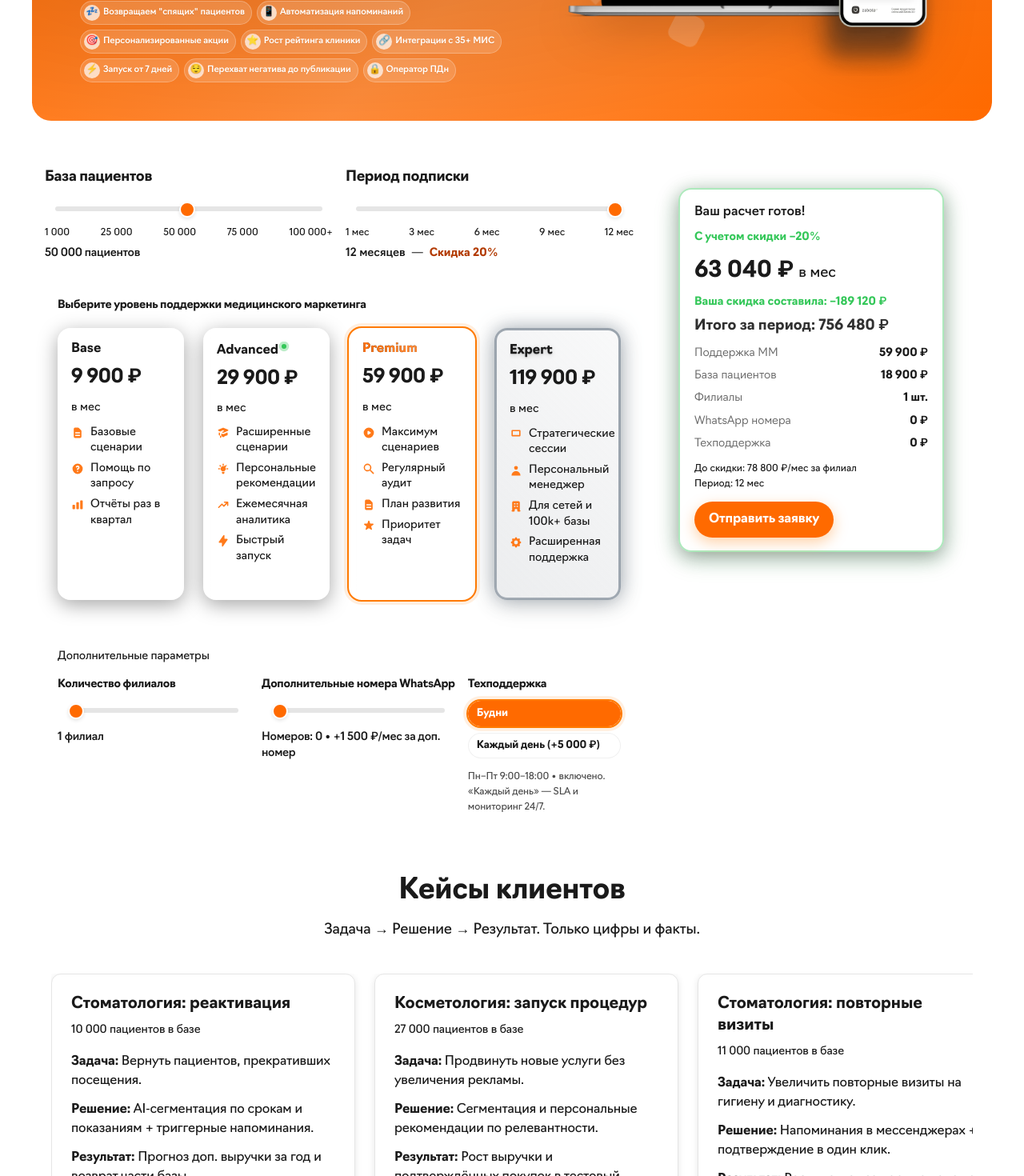
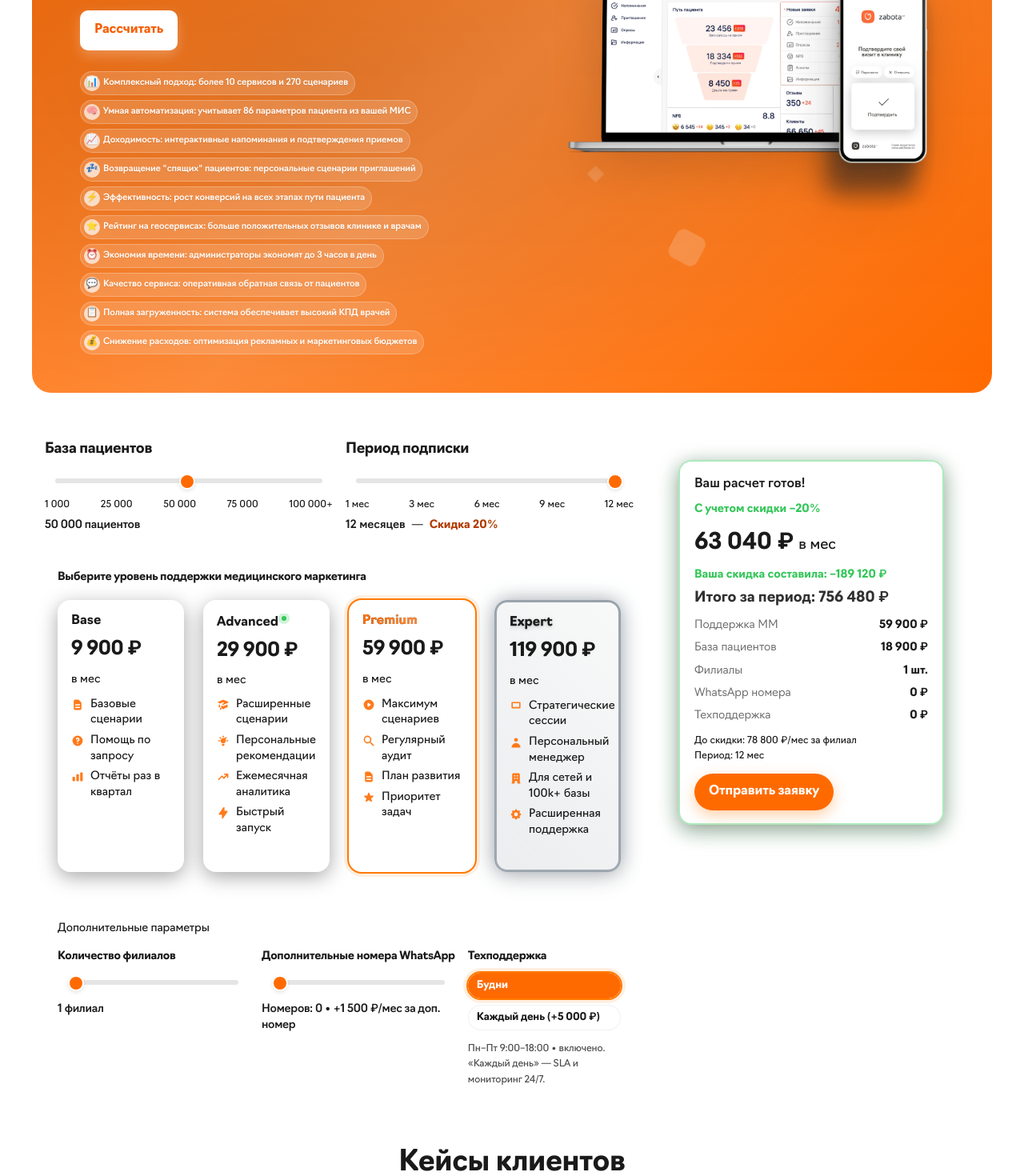
Before and after one commit to pilipenkosv-droid/zbt-calculator-v5.3, a React (Vite) app: page / in a window 1280 px wide. Shown: the part 380-1850 px from the top of the page at 80% size. Built offline with nearby package versions, Linux system fonts and the light colour scheme.

Commit message:
feat: update content texts from Cases section onwards according to Zabota.tech style

```diff
--- a/src/components/Banner.tsx
+++ b/src/components/Banner.tsx
@@ -55,7 +55,7 @@ export default function Banner({
 
       <div className={styles.container}>
         <div className={styles.left}>
-          <h1 id="banner-title" className={styles.title}>{title}</h1>
+          <h1 id="banner-title" className={styles.title}>Рассчитайте, сколько вы заработаете с Zabota 2.0</h1>
           <p className={styles.desc}>
             С заботой о ваших пациентах,<br />
             улучшаем доходимость, возвращаем "спящих" и защищаем от спама.
@@ -68,51 +68,51 @@ export default function Banner({
                   onClick={onLearnMore}
                   aria-label="Рассчитать тариф Zabota 2.0"
                 >
-                  Рассчитать тариф
+                  Рассчитать
                 </button>
           </div>
 
           <div className={styles.meta}>
               <div className={styles.benefits}>
                 <div className={styles.benefit}>
-                  <span className={styles.benefitIcon}>📈</span>
-                  <span className={styles.benefitText}>+14-20% конверсия в повторный прием</span>
+                  <span className={styles.benefitIcon}>📊</span>
+                  <span className={styles.benefitText}>Комплексный подход: более 10 сервисов и 270 сценариев</span>
                 </div>
                 <div className={styles.benefit}>
-                  <span className={styles.benefitIcon}>🛡️</span>
-                  <span className={styles.benefitText}>Защита от спама</span>
+                  <span className={styles.benefitIcon}>🧠</span>
+                  <span className={styles.benefitText}>Умная автоматизация: учитывает 86 параметров пациента из вашей МИС</span>
+                </div>
+                <div className={styles.benefit}>
+                  <span className={styles.benefitIcon}>📈</span>
+                  <span className={styles.benefitText}>Доходимость: интерактивные напоминания и подтверждения приемов</span>
                 </div>
                 <div className={styles.benefit}>
                   <span className={styles.benefitIcon}>💤</span>
-                  <span className={styles.benefitText}>Возвращаем "спящих" пациентов</span>
+                  <span className={styles.benefitText}>Возвращение "спящих" пациентов: персональные сценарии приглашений</span>
                 </div>
                 <div className={styles.benefit}>
-                  <span className={styles.benefitIcon}>📱</span>
-                  <span className={styles.benefitText}>Автоматизация напоминаний</span>
-                </div>
-                <div className={styles.benefit}>
-                  <span className={styles.benefitIcon}>🎯</span>
-                  <span className={styles.benefitText}>Персонализированные акции</span>
+                  <span className={styles.benefitIcon}>⚡</span>
+                  <span className={styles.benefitText}>Эффективность: рост конверсий на всех этапах пути пациента</span>
                 </div>
                 <div className={styles.benefit}>
                   <span className={styles.benefitIcon}>⭐️</span>
-                  <span className={styles.benefitText}>Рост рейтинга клиники</span>
+                  <span className={styles.benefitText}>Рейтинг на геосервисах: больше положительных отзывов клинике и врачам</span>
                 </div>
                 <div className={styles.benefit}>
-                  <span className={styles.benefitIcon}>🔗</span>
-                  <span className={styles.benefitText}>Интеграции с 35+ МИС</span>
+                  <span className={styles.benefitIcon}>⏰</span>
+                  <span className={styles.benefitText}>Экономия времени: администраторы экономят до 3 часов в день</span>
                 </div>
                 <div className={styles.benefit}>
-                  <span className={styles.benefitIcon}>⚡</span>
-                  <span className={styles.benefitText}>Запуск от 7 дней</span>
+                  <span className={styles.benefitIcon}>💬</span>
+                  <span className={styles.benefitText}>Качество сервиса: оперативная обратная связь от пациентов</span>
                 </div>
                 <div className={styles.benefit}>
-                  <span className={styles.benefitIcon}>😌</span>
-                  <span className={styles.benefitText}>Перехват негатива до публикации</span>
+                  <span className={styles.benefitIcon}>📋</span>
+                  <span className={styles.benefitText}>Полная загруженность: система обеспечивает высокий КПД врачей</span>
                 </div>
                 <div className={styles.benefit}>
-                  <span className={styles.benefitIcon}>🔒</span>
-                  <span className={styles.benefitText}>Оператор ПДн</span>
+                  <span className={styles.benefitIcon}>💰</span>
+                  <span className={styles.benefitText}>Снижение расходов: оптимизация рекламных и маркетинговых бюджетов</span>
                 </div>
               </div>
           </div>
--- a/src/components/CasesSection.tsx
+++ b/src/components/CasesSection.tsx
@@ -12,10 +12,10 @@ type CaseItem = {
 
 const cases: CaseItem[] = [
   {
-    title: 'Стоматология: реактивация',
+    title: 'Любовь Гацура, главный врач "Love Dent"',
     clients: '10 000 пациентов в базе',
-    task: 'Вернуть пациентов, прекративших посещения.',
-    solution: 'AI‑сегментация по срокам и показаниям + триггерные напоминания.',
+    task: 'Сократить отмены приемов "день в день".',
+    solution: 'Благодаря напоминаниям сократили отмены "день в день".',
     result: 'Прогноз доп. выручки за год и возврат части базы.',
     kpis: [
       { label: 'Потенциальная выручка/год', value: '+2,6 млн ₽' },
@@ -24,10 +24,10 @@ const cases: CaseItem[] = [
     ],
   },
   {
-    title: 'Косметология: запуск процедур',
+    title: 'Юсиф Акберов, гендиректор "Имплант 52"',
     clients: '27 000 пациентов в базе',
-    task: 'Продвинуть новые услуги без увеличения рекламы.',
-    solution: 'Сегментация и персональные рекомендации по релевантности.',
+    task: 'Вернуть "потерянных" пациентов.',
+    solution: 'Фокус на повторных пациентах — вернули "потеряшек".',
     result: 'Рост выручки и подтверждённых покупок в тестовый период.',
     kpis: [
       { label: 'Доп. выручка', value: '+1,7 млн ₽' },
@@ -36,15 +36,27 @@ const cases: CaseItem[] = [
     ],
   },
   {
-    title: 'Стоматология: повторные визиты',
+    title: 'Ирина Лалаян, старший администратор',
     clients: '11 000 пациентов в базе',
-    task: 'Увеличить повторные визиты на гигиену и диагностику.',
-    solution: 'Напоминания в мессенджерах + подтверждение в один клик.',
+    task: 'Экономия рабочего времени администраторов.',
+    solution: 'Отказ от ручных SMS — экономия 20–40% рабочего времени администраторов.',
     result: 'Рост визитов за первую неделю и доп. доход в месяц.',
     kpis: [
       { label: 'Доход за месяц', value: '+56 000 ₽' },
       { label: 'Визиты (1 неделя)', value: '+12' },
       { label: 'Снижение no‑show', value: '−6%' },
+    ],
+  },
+  {
+    title: 'Борис Геберович, гендиректор "Super Смайл"',
+    clients: '15 000 пациентов в базе',
+    task: 'Регулярный возврат пациентов.',
+    solution: 'Напоминания, NPS и сбор отзывов + автоматизация базы — регулярный возврат пациентов.',
+    result: 'Увеличение повторных визитов и лояльности пациентов.',
+    kpis: [
+      { label: 'Доход за месяц', value: '+78 000 ₽' },
+      { label: 'Повторные визиты', value: '+45' },
+      { label: 'Рост отзывов', value: '+25%' },
     ],
   },
 ];
--- a/src/components/FAQSection.tsx
+++ b/src/components/FAQSection.tsx
@@ -5,24 +5,28 @@ type FAQItem = { q: string; a: string };
 
 const items: FAQItem[] = [
   {
-    q: 'Как происходит интеграция с МИС/CRM?',
-    a: 'Доступы → синхронизация данных → настройка сценариев → тест → пилот. Назначаем специалиста и проверяем корректность обмена.',
+    q: 'Как работает система простыми словами?',
+    a: 'Персональные коммуникации по 270 сценариям на основе данных из МИС — рост доходимости и повторных визитов.',
   },
   {
-    q: 'Сколько времени занимает запуск?',
-    a: 'Обычно 7 рабочих дней. Сложные проекты — до 30 дней. Срок зависит от доступов и скорости обратной связи.',
+    q: 'В чем главный секрет эффективности?',
+    a: 'Глубокая сегментация: 86 параметров пациента + релевантные сценарии и постоянная обратная связь.',
   },
   {
-    q: 'Насколько персонализированы сообщения?',
-    a: 'AI/ML по истории обращений, назначениям, предпочтениям и активности. Релевантные напоминания повышают доходимость и доверие.',
+    q: 'Сложно ли внедрить систему?',
+    a: 'Интеграции из каталога; методология внедрения; средняя окупаемость — 3–4 месяца.',
   },
   {
-    q: 'Какая есть поддержка?',
-    a: 'На внедрении и после запуска: телефон, Telegram, личный кабинет. Помощь с кампаниями, сегментациями и метриками.',
+    q: 'Почему Zabota 2.0 сработает в моей клинике?',
+    a: 'Проверено на клиниках разных размеров: рост отзывов, доходов и конверсии повторного приема.',
   },
   {
-    q: 'Как обеспечивается безопасность и ПДн?',
-    a: 'Правовые основания, оператор ПДн, политика обработки. Шифрование, аудит действий, разграничение прав и контроль доступов.',
+    q: 'Как узнать больше о возможностях системы?',
+    a: 'Закажите демо и посмотрите видео "О Zabota за 2 минуты".',
+  },
+  {
+    q: 'Как познакомиться бесплатно?',
+    a: 'Демо‑доступ + Telegram‑бот Zabota.Reputation в подарок.',
   },
 ];
 
--- a/src/components/IntegrationsSection.tsx
+++ b/src/components/IntegrationsSection.tsx
@@ -13,8 +13,8 @@ export default function IntegrationsSection() {
   return (
     <section aria-labelledby="integrations-title" className="integrations">
       <div className="header">
-        <h2 id="integrations-title">Интеграции</h2>
-        <p className="subtitle">130+ МИС и CRM. Каналы: SMS, WhatsApp*, Telegram, Email, Push.</p>
+        <h2 id="integrations-title">35+ готовых интеграций</h2>
+        <p className="subtitle">Подключение к сервисам и услугам, которые вы используете каждый день.</p>
       </div>
 
       <div className="badges" role="list">
```
